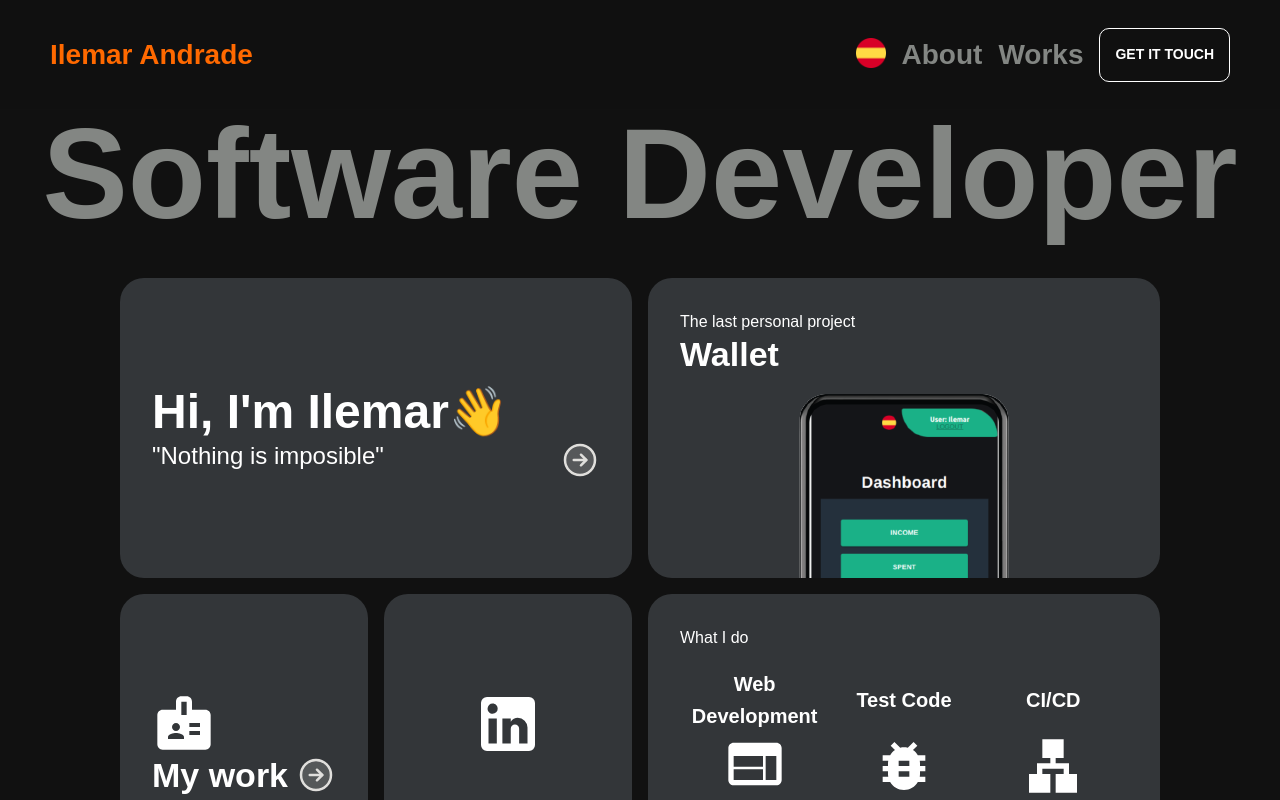
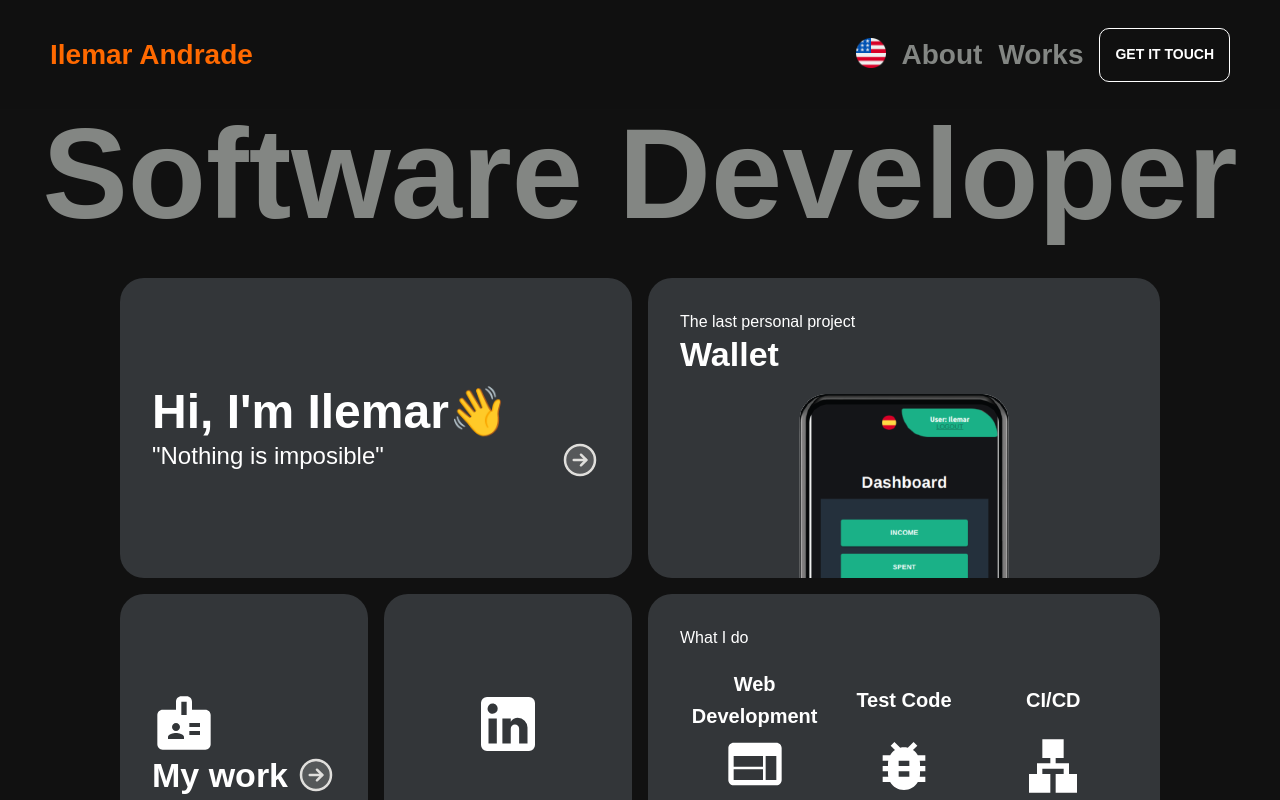
Before and after one commit to ilemarandrade/personal-portfolio, a Next.js app: page / in a window 1280 px wide. Shown: the top 800 px of the page. Built offline with nearby package versions, Linux system fonts and the light colour scheme.

Commit message:
style: :lipstick: Show flag of current language in header

```diff
--- a/src/components/Languages/indext.tsx
+++ b/src/components/Languages/indext.tsx
@@ -19,7 +19,7 @@ const Language = () => {
   return (
     <ButtonStyles>
       <Link href={asPath} locale={changeTo}>
-        <FlagStyles src={!isEnglish ? usa : spain} alt="flag" />
+        <FlagStyles src={isEnglish ? usa : spain} alt="flag" />
       </Link>
     </ButtonStyles>
   );
```
